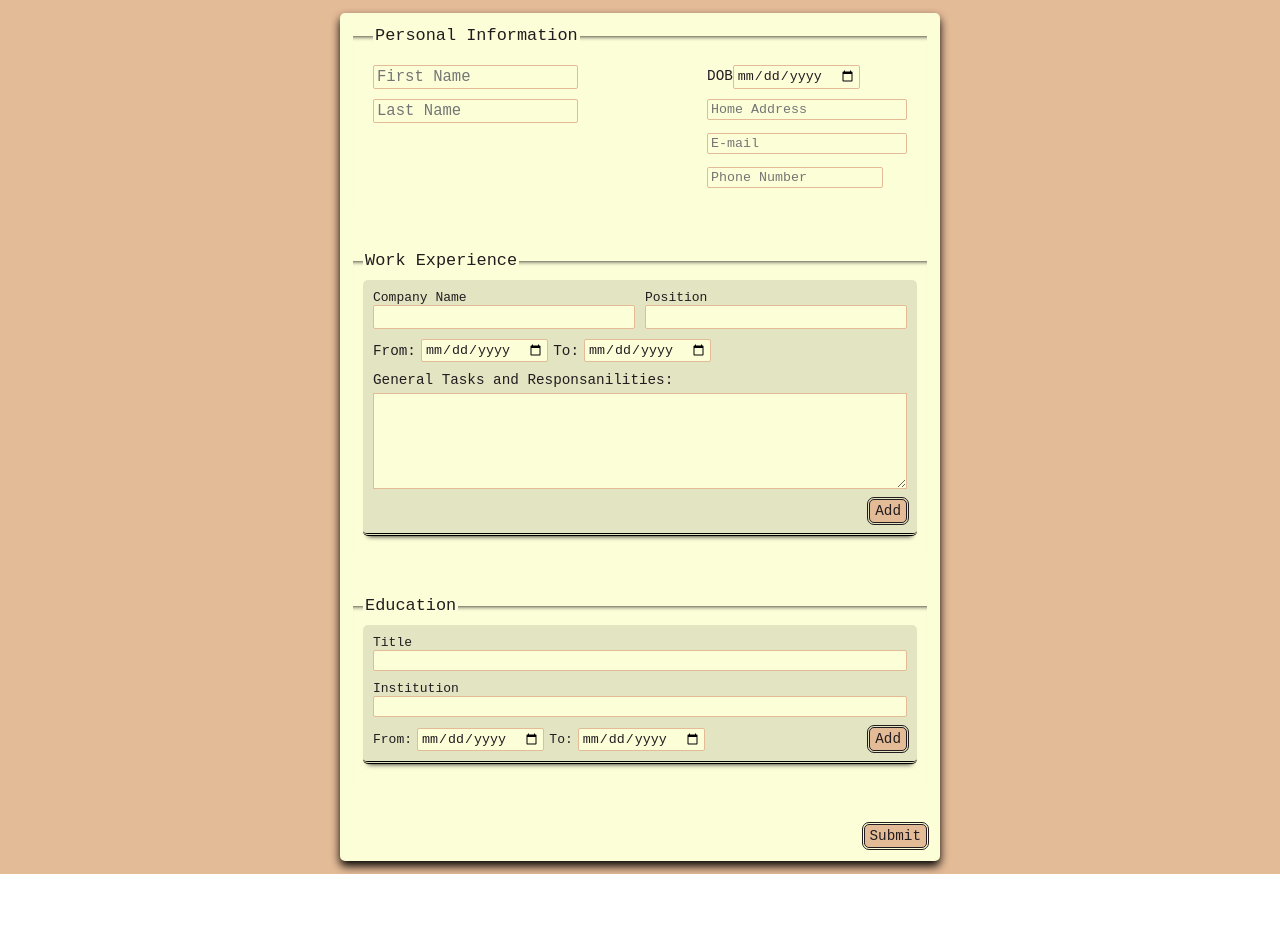
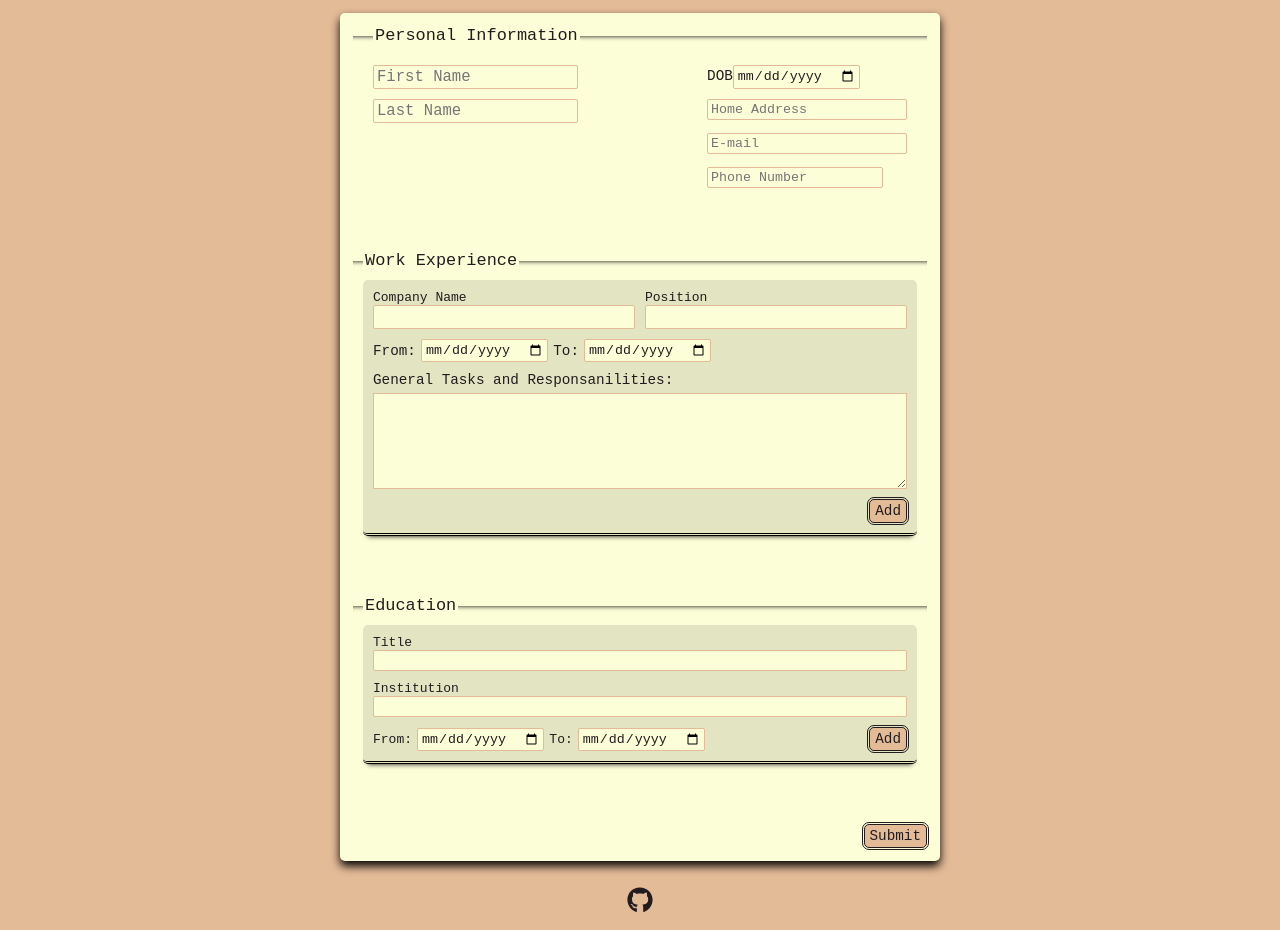
Before and after one commit to tomcoso/cv-application, a React (Create React App) app: page / in a window 1280 px wide. Before the commit the page ends 874 px from the top, so only its background shows below. Built offline with nearby package versions, Linux system fonts and the light colour scheme.

Commit message:
add gh link

```diff
--- a/package.json
+++ b/package.json
@@ -8,6 +8,7 @@
     "@testing-library/user-event": "^13.5.0",
     "react": "^18.2.0",
     "react-dom": "^18.2.0",
+    "react-icons": "^4.6.0",
     "react-scripts": "5.0.1",
     "sass": "^1.55.0",
     "uniqid": "^5.4.0",
--- /dev/null
+++ b/src/components/GhTomcoso.js
@@ -0,0 +1,16 @@
+import React from "react";
+import { FaGithub } from "react-icons/fa";
+
+class GhTomcoso extends React.Component {
+  render() {
+    return (
+      <footer>
+        <a href="https://github.com/tomcoso" target="_blank" rel="noreferrer">
+          <FaGithub size="2rem" />
+        </a>
+      </footer>
+    );
+  }
+}
+
+export default GhTomcoso;
--- a/src/index.js
+++ b/src/index.js
@@ -1,11 +1,13 @@
 import React from "react";
 import ReactDOM from "react-dom/client";
 import App from "./App";
+import GhTomcoso from "./components/GhTomcoso";
 import "./style.scss";
 
 const root = ReactDOM.createRoot(document.getElementById("root"));
 root.render(
   <React.StrictMode>
     <App />
+    <GhTomcoso />
   </React.StrictMode>
 );
--- a/src/style.scss
+++ b/src/style.scss
@@ -12,8 +12,12 @@
 
 #root {
   display: flex;
+  flex-direction: column;
   justify-content: center;
   align-items: center;
+  gap: 2rem;
+
+
   height: min-content;
   min-height: 100vh;
   width: auto;
@@ -79,4 +83,9 @@
       }
     }
   }
+
+  footer > a > svg:hover {
+    transform: rotate(360deg);
+    transition: all 300ms;
+  }
 }
```
Also changed, not shown: 1 other file (tests, documents, lock files or other folders).
